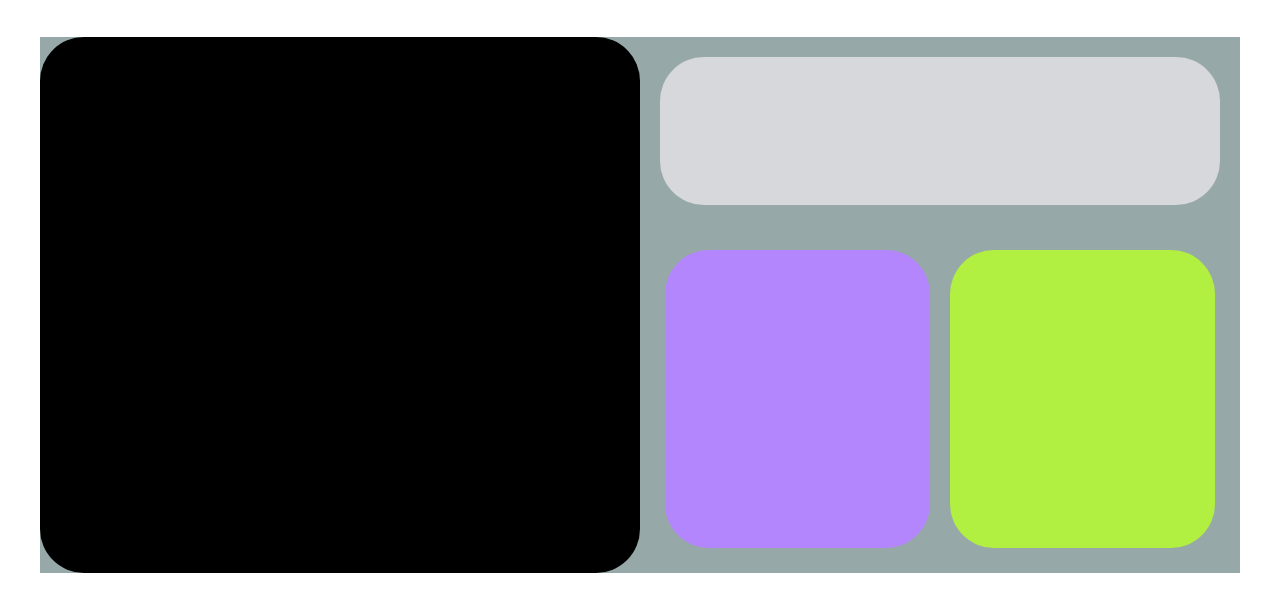
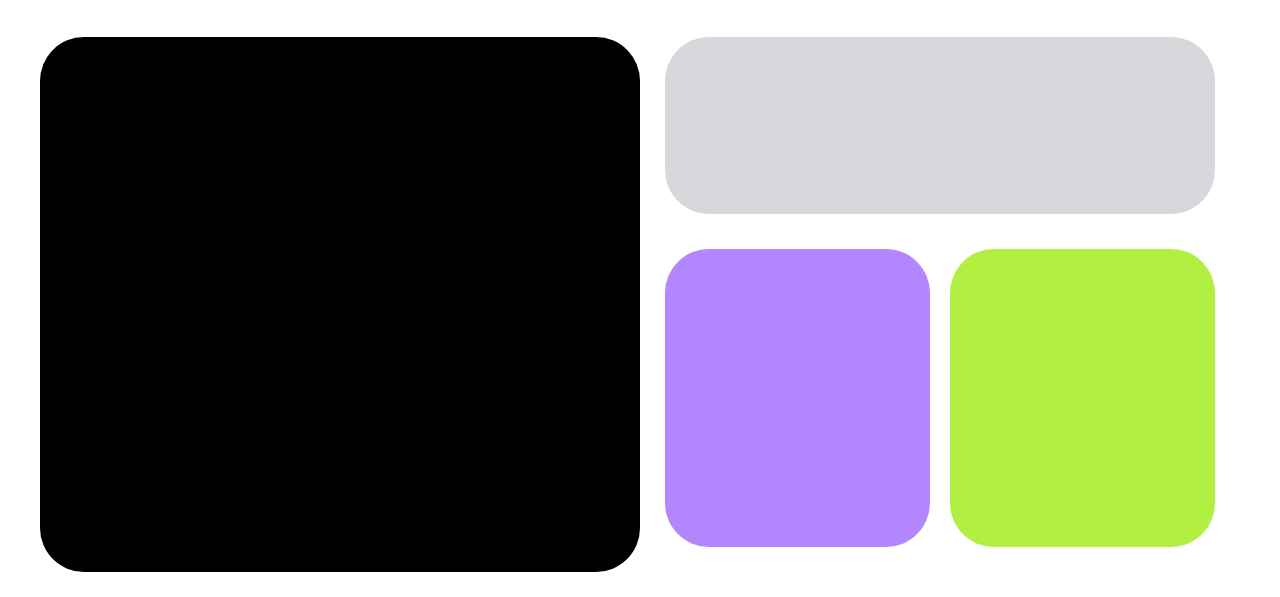
Before and after one commit to niiccholas/senai-lima-prototipofigma, a plain HTML site: page index.html in a window 1280 px wide. Shown: the part 203-800 px from the top of the page. Drawn offline with Linux system fonts and the light colour scheme.

Commit message:
correção de padding do quadrado cinza

```diff
--- a/style.css
+++ b/style.css
@@ -95,7 +95,6 @@ header img {
 main {
     display: flex;
     flex-grow: 0.95;
-    background-color: rgb(151, 168, 168);
 }
 
 
@@ -116,7 +115,8 @@ main :nth-child(1){
 .container .container1{
     height: 35%;
     width: auto;
-    padding: 20px;
+    padding-bottom: 10px;
+    padding-inline: 25px;
 }
 
 .container2{
```
